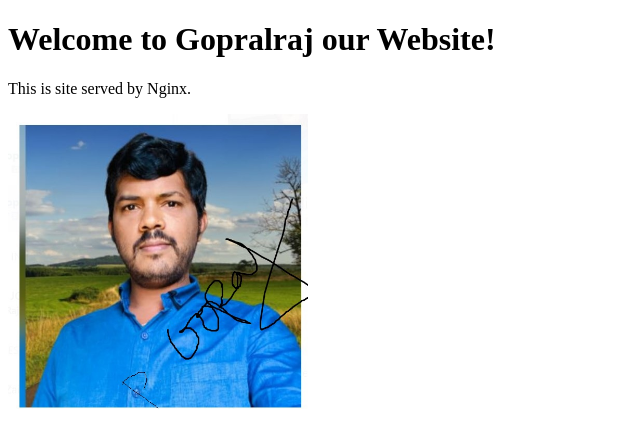
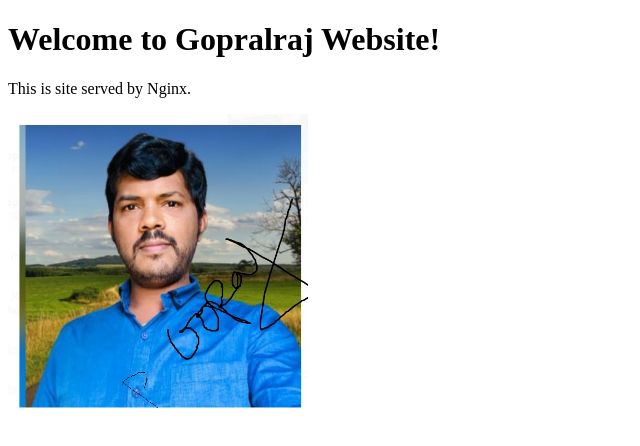
Before and after one commit to gopalraj321/hello-world, a plain HTML site: page index.html in a window 1280 px wide. Shown: the whole page, without its empty margins (0-640 px from the left). Drawn offline with Linux system fonts and the light colour scheme.

Commit message:
Update index.html

```diff
--- a/index.html
+++ b/index.html
@@ -5,7 +5,7 @@
     <title>This Gopal website</title>
 </head>
 <body>
-    <h1>Welcome to Gopralraj our Website!</h1>
+    <h1>Welcome to Gopralraj  Website!</h1>
     <p>This is site served by Nginx.</p>
     <img src="images/my-image1.jpg" alt="Sample Image" width="300">
 </body>
```
